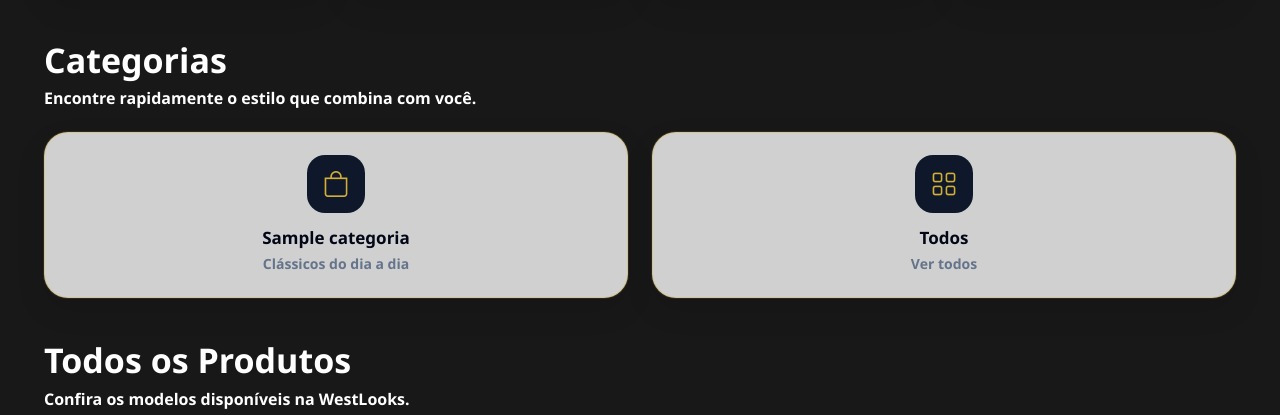
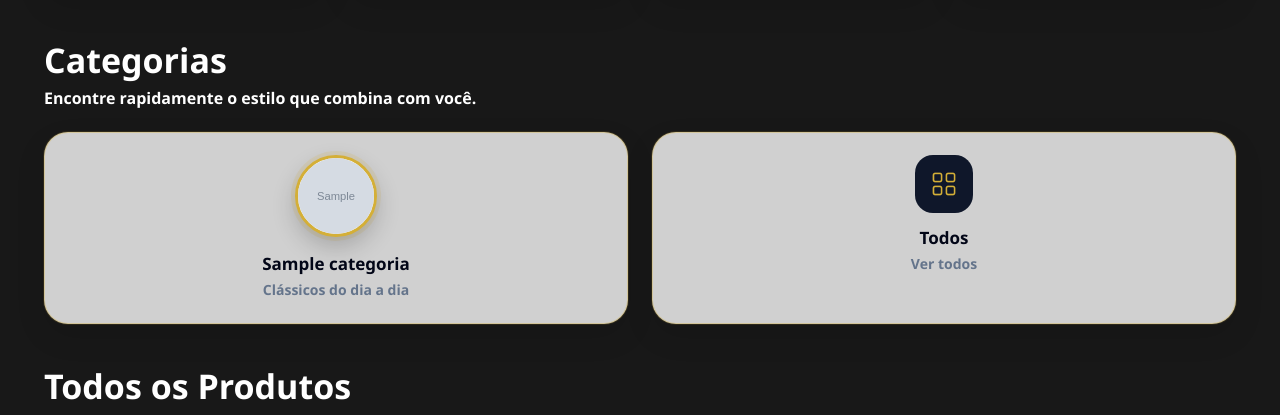
Before and after one commit to Mauricio3114/westlooks-ecommerce, a Flask app: page /loja in a window 1280 px wide. Shown: the part 893-1308 px from the top of the page. Run offline with Flask 3, Linux system fonts and the light colour scheme; tables that the repository leaves empty hold one stand-in row (values such as "Sample post"); grey boxes marked "Sample" are stand-in pictures.

Commit message:
Exibe imagem da categoria na vitrine da loja

```diff
--- a/app/templates/loja/home.html
+++ b/app/templates/loja/home.html
@@ -267,10 +267,33 @@
     box-shadow:0 24px 48px rgba(15,23,42,.12);
 }
 
-.categoria-v2 img{
-    height:54px;
-    object-fit:contain;
-    margin-bottom:12px;
+.categoria-img-v2{
+
+    width:82px;
+    height:82px;
+
+    margin:0 auto 14px;
+
+    border-radius:50%;
+
+    object-fit:cover;
+
+    border:3px solid #d4af37;
+
+    background:#fff;
+
+    box-shadow:
+        0 10px 24px rgba(0,0,0,.20),
+        0 0 0 4px rgba(212,175,55,.15);
+
+    transition:.25s;
+
+}
+
+.categoria-v2:hover .categoria-img-v2{
+
+    transform:scale(1.08);
+
 }
 
 .categoria-v2 .cat-icon{
@@ -1376,9 +1399,20 @@ main,
         <div class="categorias-v2">
             {% for categoria in categorias %}
             <a href="{{ url_for('loja.categoria', slug=categoria.slug) }}" class="categoria-v2 text-decoration-none">
+                {% if categoria.imagem %}
+
+                <img
+                    src="{{ url_for('static', filename='uploads/' ~ categoria.imagem) }}"
+                    class="categoria-img-v2"
+                    alt="{{ categoria.nome }}">
+
+                {% else %}
+
                 <div class="cat-icon">
                     <i class="bi bi-bag"></i>
                 </div>
+
+                {% endif %}
                 <strong>{{ categoria.nome }}</strong>
                 <small>Clássicos do dia a dia</small>
             </a>
```
